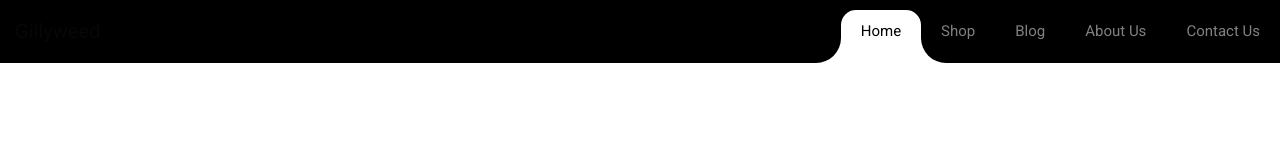
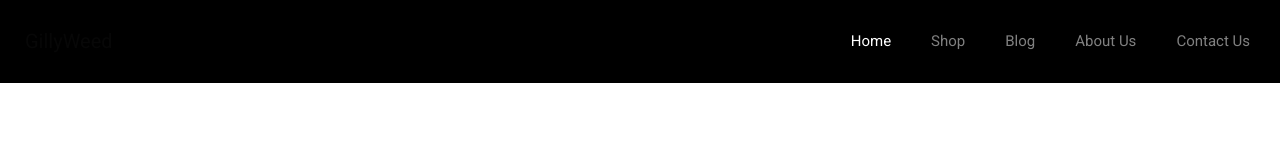
Before and after one commit to Gilliweed/Gillyweed, a React (Create React App) app: page / in a window 1280 px wide. Shown: the top 160 px of the page. Built offline with nearby package versions, Linux system fonts and the light colour scheme.

Commit message:
Add Styling to the Navbar

```diff
--- a/src/components/Navbar/Navbar.css
+++ b/src/components/Navbar/Navbar.css
@@ -1,7 +1,7 @@
-@import url('https://fonts.googleapis.com/css?family=Roboto');
+@import url("https://fonts.googleapis.com/css?family=Roboto");
 
 body {
-  font-family: 'Roboto', sans-serif;
+  font-family: "Roboto", sans-serif;
   background: #fff; /* fallback for old browsers */
 }
 * {
@@ -19,7 +19,7 @@ i {
 
 .navbar-mainbg {
   background-color: #000000;
-  padding: 0px;
+  padding: 10px;
 }
 #navbarSupportedContent {
   overflow: hidden;
@@ -49,15 +49,16 @@ i {
 #navbarSupportedContent > ul > li.active > a {
   color: #000000;
   background-color: transparent;
+  color: #fff;
   transition: all 0.7s;
 }
 #navbarSupportedContent a:not(:only-child):after {
-  content: '\f105';
+  content: "\f105";
   position: absolute;
   right: 20px;
   top: 10px;
   font-size: 14px;
-  font-family: 'Font Awesome 5 Free';
+  font-family: "Font Awesome 5 Free";
   display: inline-block;
   padding-right: 3px;
   vertical-align: middle;
@@ -67,7 +68,13 @@ i {
 #navbarSupportedContent .active > a:not(:only-child):after {
   transform: rotate(90deg);
 }
+.nav-item :hover {
+  background-color: transparent;
+}
 
+/* This is for the phone Screen */
+
+@media (max-width: 991px) {
   .hori-selector {
     display: inline-block;
     position: absolute;
@@ -97,7 +104,7 @@ i {
   }
   .hori-selector .right:before,
   .hori-selector .left:before {
-  content: '';
+    content: "";
     position: absolute;
     width: 50px;
     height: 50px;
@@ -112,9 +119,12 @@ i {
     bottom: 0;
     left: -25px;
   }
-@media (max-width: 991px) {
+
   #navbarSupportedContent ul li a {
     padding: 12px 30px;
+  }
+  #navbarSupportedContent > ul > li.active > a {
+    color: #000000;
   }
   .hori-selector {
     margin-top: 0px;
--- a/src/components/Navbar/Navbar.js
+++ b/src/components/Navbar/Navbar.js
@@ -44,9 +44,10 @@ const Navbar = () => {
 
   return (
     <nav className="navbar navbar-expand-lg navbar-mainbg">
-      <NavLink className="navbar-brand navbar-logo ml-10" to="/" exact>
-        Gillyweed
+      <NavLink className="navbar-brand navbar-logo" to="/" exact>
+        GillyWeed
       </NavLink>
+
       <button
         className="navbar-toggler"
         onClick={function () {
@@ -71,7 +72,7 @@ const Navbar = () => {
             <div className="right"></div>
           </div>
 
-          <li className="nav-item active ">
+          <li className="nav-item active">
             <NavLink className="nav-link" to="/" exact>
               Home
             </NavLink>
```
Also changed, not shown: 1 other file (tests, documents, lock files or other folders). Lines whose indentation alone changed are shown as unchanged.
